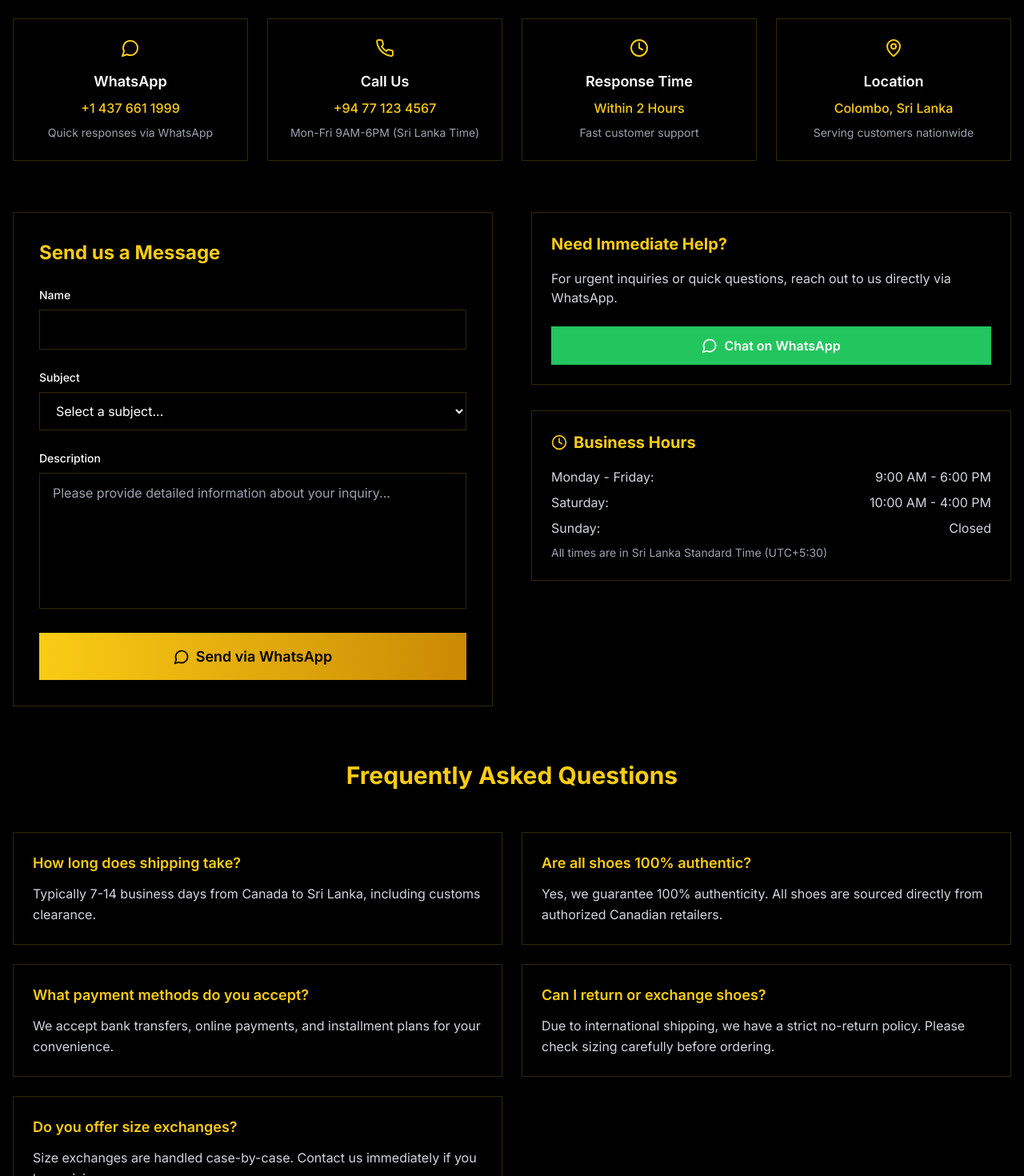
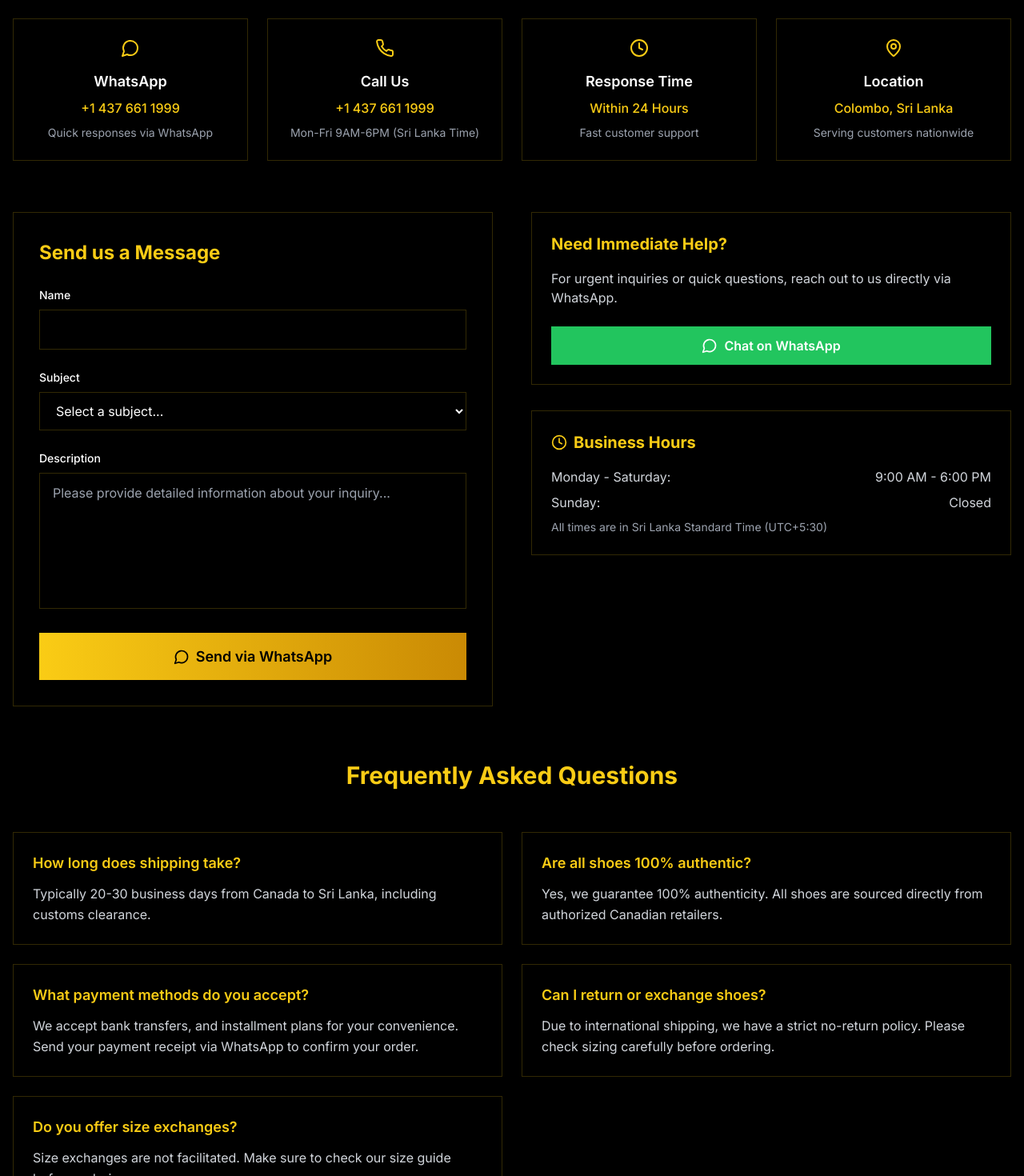
Before and after one commit to dew-13/SoleStyle, a Next.js app: page /contact in a window 1280 px wide. Shown: the part 300-1770 px from the top of the page at 80% size. Built offline with nearby package versions, Linux system fonts and the light colour scheme.

Commit message:
updated info contact

```diff
--- a/app/about/page.tsx
+++ b/app/about/page.tsx
@@ -47,19 +47,19 @@ export default function AboutPage() {
 
   const teamMembers = [
     {
-      name: "Alex Johnson",
+      name: "Abitharan",
       role: "Founder & CEO",
       image: "/placeholder.svg?height=300&width=300",
       description: "Passionate sneakerhead with 10+ years in the footwear industry.",
     },
     {
-      name: "Sarah Chen",
+      name: "Shane",
       role: "Head of Operations",
       image: "/placeholder.svg?height=300&width=300",
       description: "Expert in international logistics and customer experience.",
     },
     {
-      name: "Marcus Williams",
+      name: "Person 3",
       role: "Product Curator",
       image: "/placeholder.svg?height=300&width=300",
       description: "Basketball enthusiast who sources the latest and greatest kicks.",
@@ -147,7 +147,7 @@ export default function AboutPage() {
             </div>
             <div className="bg-black border border-yellow-400/20 rounded-lg overflow-hidden">
               <Image
-                src="/placeholder.svg?height=400&width=600"
+                src="/og-vault-logo.PNG?height=400&width=600"
                 alt="Our Story"
                 width={600}
                 height={400}
@@ -352,10 +352,10 @@ export default function AboutPage() {
             transition={{ duration: 0.6, delay: 1.0 }}
           >
             {[
-              { number: "2000+", label: "Shoes Imported" },
-              { number: "500+", label: "Happy Customers" },
+              { number: "20+", label: "Shoes Imported" },
+              { number: "20+", label: "Happy Customers" },
               { number: "100%", label: "Authenticity Rate" },
-              { number: "7-14", label: "Days Delivery" },
+              { number: "20 - 30", label: "Days Delivery" },
             ].map((stat, index) => (
               <div key={index} className="text-center">
                 <div className="text-3xl md:text-4xl font-bold text-yellow-400 mb-2">{stat.number}</div>
--- a/app/contact/page.tsx
+++ b/app/contact/page.tsx
@@ -112,13 +112,13 @@ Please assist me with this inquiry. Thank you!`
     {
       icon: <Phone className="w-6 h-6" />,
       title: "Call Us",
-      content: "+94 77 123 4567",
+      content: "+1 437 661 1999",
       description: "Mon-Fri 9AM-6PM (Sri Lanka Time)",
     },
     {
       icon: <Clock className="w-6 h-6" />,
       title: "Response Time",
-      content: "Within 2 Hours",
+      content: "Within 24 Hours",
       description: "Fast customer support",
     },
     {
@@ -132,7 +132,7 @@ Please assist me with this inquiry. Thank you!`
   const faqs = [
     {
       question: "How long does shipping take?",
-      answer: "Typically 7-14 business days from Canada to Sri Lanka, including customs clearance.",
+      answer: "Typically 20-30 business days from Canada to Sri Lanka, including customs clearance.",
     },
     {
       question: "Are all shoes 100% authentic?",
@@ -140,7 +140,7 @@ Please assist me with this inquiry. Thank you!`
     },
     {
       question: "What payment methods do you accept?",
-      answer: "We accept bank transfers, online payments, and installment plans for your convenience.",
+      answer: "We accept bank transfers, and installment plans for your convenience. Send your payment receipt via WhatsApp to confirm your order.",
     },
     {
       question: "Can I return or exchange shoes?",
@@ -149,7 +149,7 @@ Please assist me with this inquiry. Thank you!`
     },
     {
       question: "Do you offer size exchanges?",
-      answer: "Size exchanges are handled case-by-case. Contact us immediately if you have sizing concerns.",
+      answer: "Size exchanges are not facilitated. Make sure to check our size guide before ordering.",
     },
   ]
 
@@ -292,12 +292,8 @@ Please assist me with this inquiry. Thank you!`
                 </div>
                 <div className="space-y-2 text-gray-300">
                   <div className="flex justify-between">
-                    <span>Monday - Friday:</span>
+                    <span>Monday - Saturday:</span>
                     <span>9:00 AM - 6:00 PM</span>
-                  </div>
-                  <div className="flex justify-between">
-                    <span>Saturday:</span>
-                    <span>10:00 AM - 4:00 PM</span>
                   </div>
                   <div className="flex justify-between">
                     <span>Sunday:</span>
```
